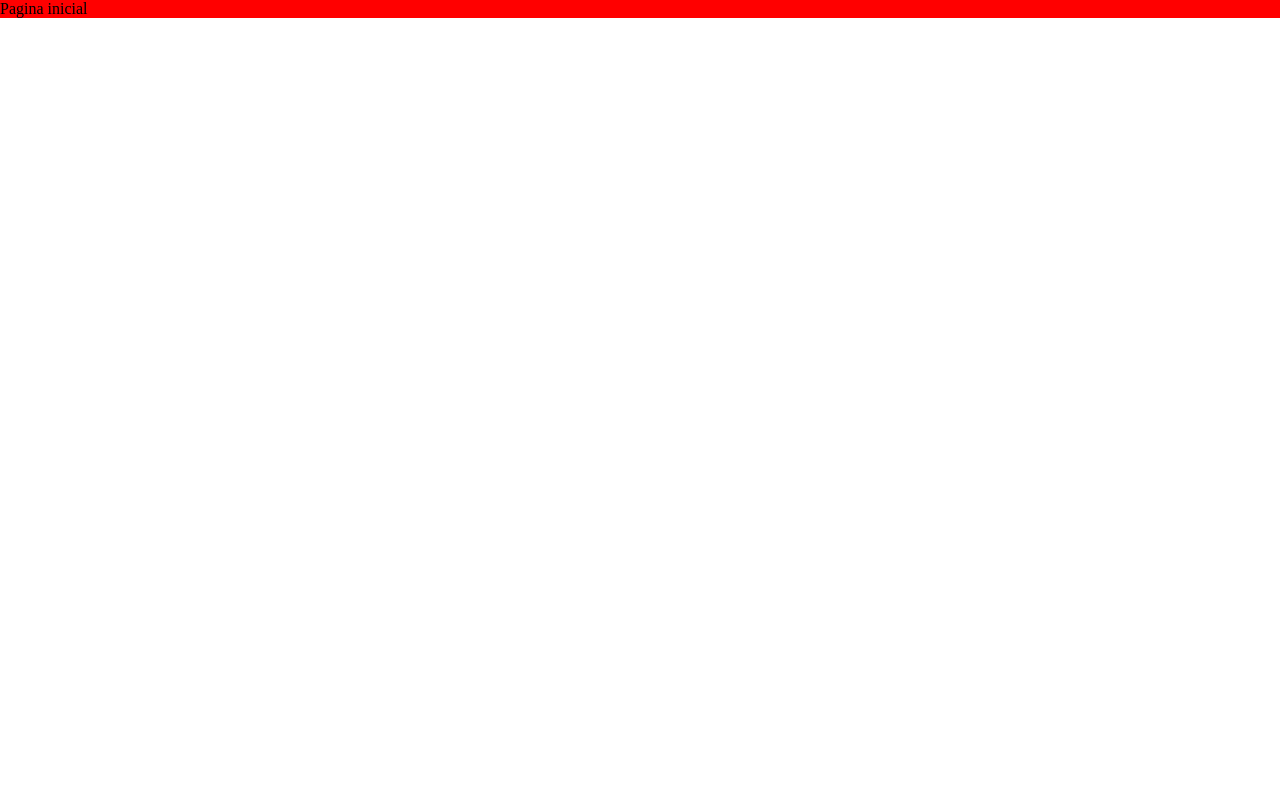
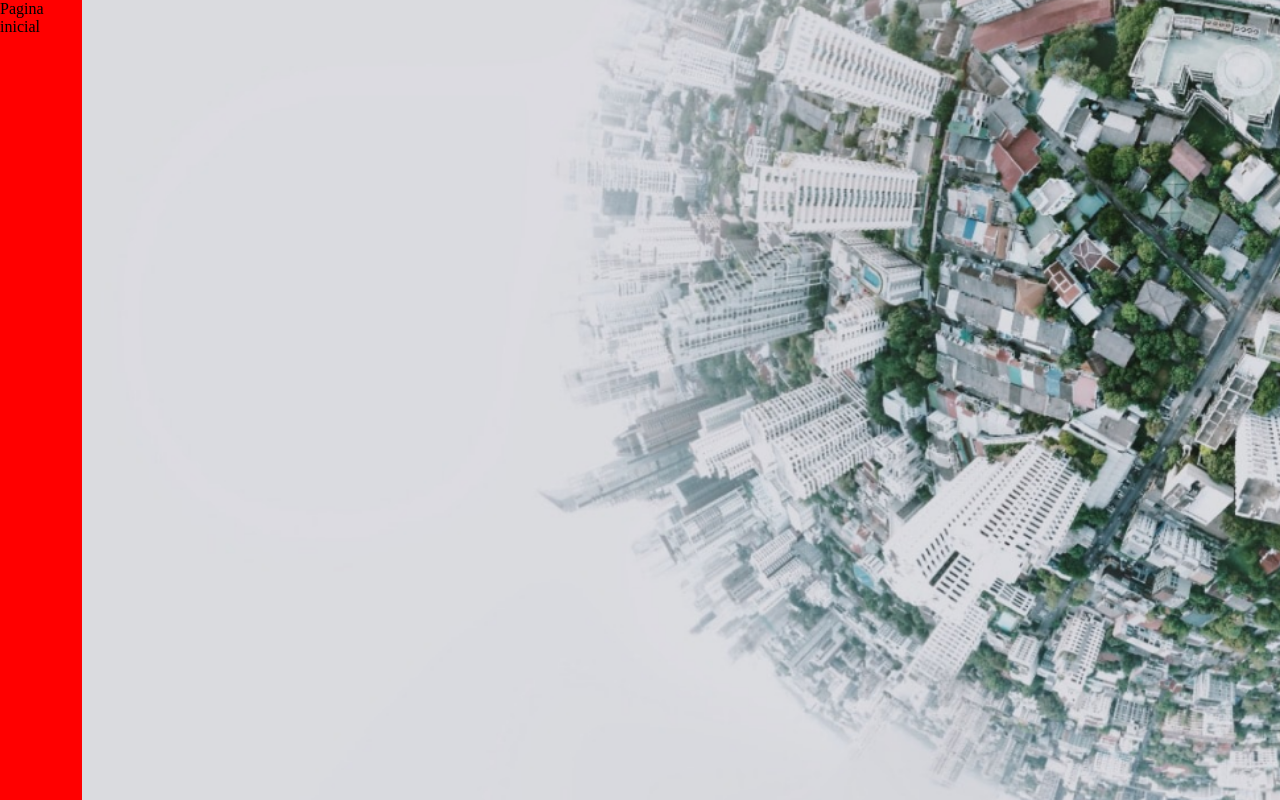
Before and after one commit to bezerrak3/climadev, a Next.js app: page / in a window 1280 px wide. Built offline with nearby package versions, Linux system fonts and the light colour scheme.

Commit message:
Criado background image

```diff
--- a/pages/index.jsx
+++ b/pages/index.jsx
@@ -1,4 +1,6 @@
 import styled from "styled-components"
+import BackgroundWithSpaceChildren from "../src/components/layout/backgroundImageWithChildren/backgroundWithSpaceChildren"
+
 
 const StyledDiv = styled.div`
     background-color: red;
@@ -7,8 +9,10 @@ const StyledDiv = styled.div`
 
 export default function HomePage(){
     return(
-        <StyledDiv>
-            Pagina inicial
-        </StyledDiv>
+        <BackgroundWithSpaceChildren>
+            <StyledDiv>
+                Pagina inicial
+            </StyledDiv>
+        </BackgroundWithSpaceChildren>
     )
 }
--- /dev/null
+++ b/src/components/layout/backgroundImageWithChildren/backgroundWithSpaceChildren.jsx
@@ -0,0 +1,32 @@
+import styled from "styled-components";
+
+const StyledFlex = styled.div`
+    display: flex;
+
+`
+
+const StyledImage = styled.div`
+    background-image: url('${props => props.image}');
+    background-repeat: no-repeat;
+    background-position: right;
+    background-size: cover;
+    width: 100%;
+    min-height: 100vh;
+
+`
+
+
+function BackgroundWithSpaceChildren({children, image}){
+    return(
+        <StyledFlex>
+            {children}
+          <StyledImage image={image}/>
+        </StyledFlex>
+    )
+}
+
+BackgroundWithSpaceChildren.defaultProps = {
+    image: '/background.png'
+}
+
+export default BackgroundWithSpaceChildren
```
Also changed, not shown: public/background.png (added), public/woman.svg (added).
